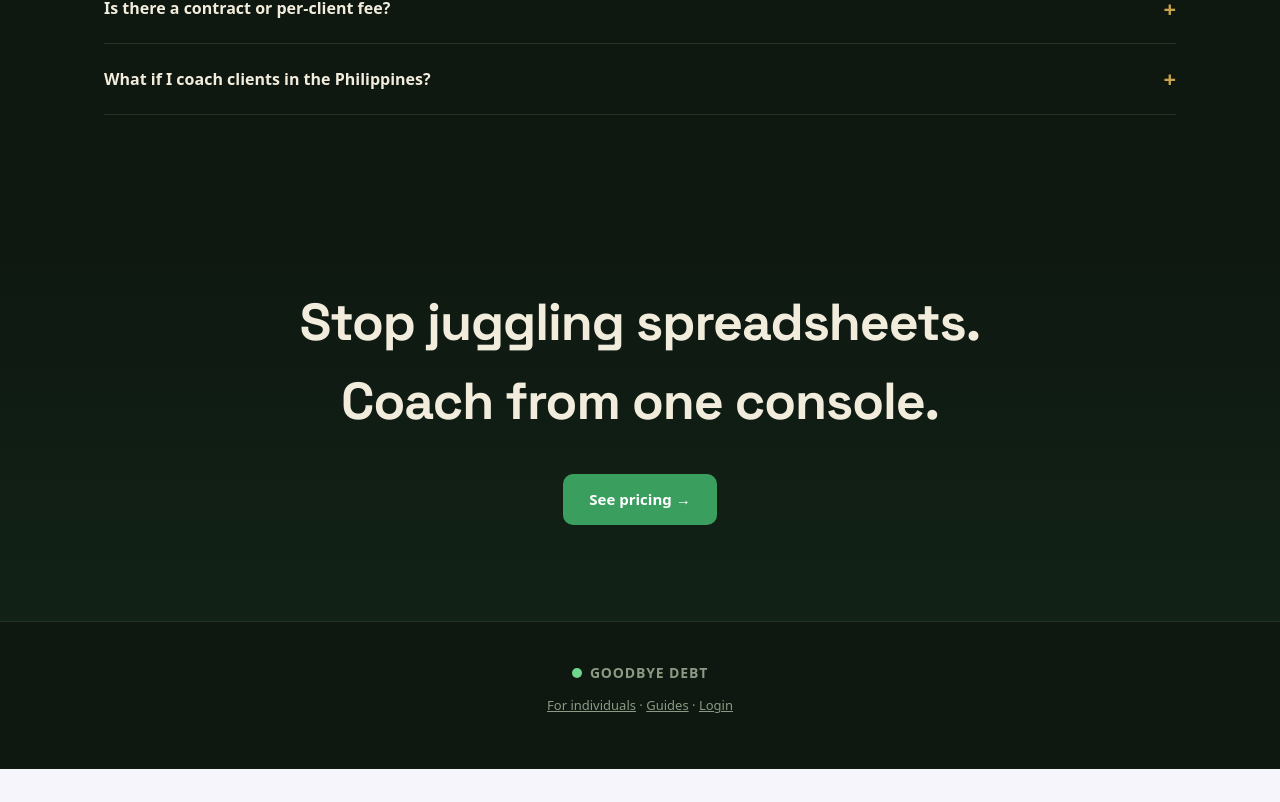
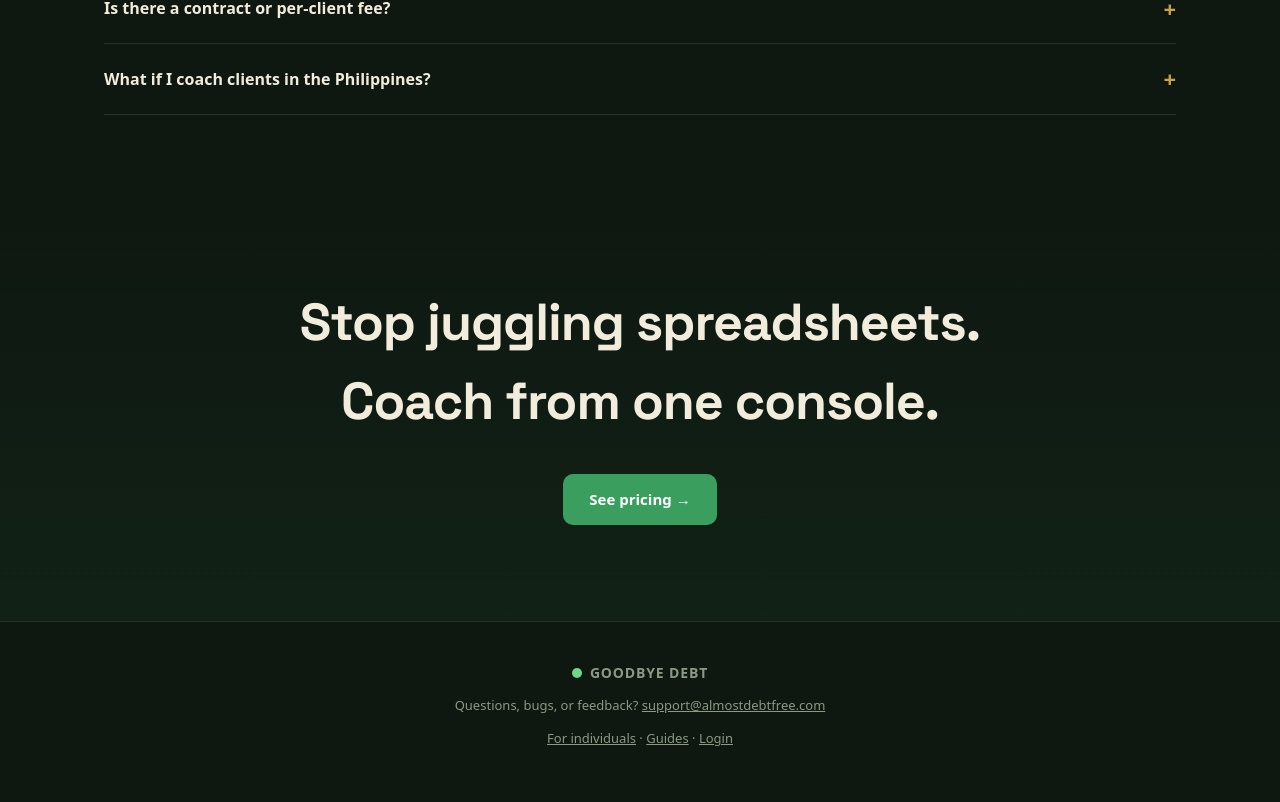
Before and after one commit to kathyhingan/Goodbyedebt, a Next.js app: page /for-coaches in a window 1280 px wide. Shown: the part 2506-3308 px from the top of the page. Before the commit the page ends 3275 px from the top, so only its background shows below. Built offline with nearby package versions, Linux system fonts and the light colour scheme; no server answers; the database is empty.

Commit message:
Show support@almostdebtfree.com in every public footer: bug reports and questions need a visible destination from launch day

```diff
--- a/src/app/for-coaches/page.tsx
+++ b/src/app/for-coaches/page.tsx
@@ -202,6 +202,10 @@ export default function ForCoachesPage() {
         <div className="fc-wrap">
           <div className="fc-logo" style={{ justifyContent: "center" }}><span className="fc-dot" />GOODBYE DEBT</div>
           <p>
+            Questions, bugs, or feedback?{" "}
+            <a href="mailto:support@almostdebtfree.com">support@almostdebtfree.com</a>
+          </p>
+          <p>
             <Link href="/">For individuals</Link> · <Link href="/guides">Guides</Link> ·{" "}
             <Link href="/login">Login</Link>
           </p>
--- a/src/app/guides/[slug]/page.tsx
+++ b/src/app/guides/[slug]/page.tsx
@@ -122,6 +122,7 @@ const footerHtml = `
 <footer>
   <div class="wrap">
     <div class="footer-logo"><span class="dot"></span>GOODBYE DEBT</div>
+    <div>Questions, bugs, or feedback? <a href="mailto:support@almostdebtfree.com">support@almostdebtfree.com</a></div>
     <div>&copy; 2026 Goodbye Debt. All rights reserved.</div>
   </div>
 </footer>
--- a/src/app/guides/page.tsx
+++ b/src/app/guides/page.tsx
@@ -116,6 +116,7 @@ const footerHtml = `
 <footer>
   <div class="wrap">
     <div class="logo"><span class="dot"></span>GOODBYE DEBT</div>
+    <div>Questions, bugs, or feedback? <a href="mailto:support@almostdebtfree.com">support@almostdebtfree.com</a></div>
     <div>&copy; 2026 Goodbye Debt. All rights reserved.</div>
   </div>
 </footer>
--- a/src/app/page.tsx
+++ b/src/app/page.tsx
@@ -396,6 +396,7 @@ const body = `
 <footer>
   <div class="wrap">
     <div class="logo"><span class="dot"></span>GOODBYE DEBT</div>
+    <div>Questions, bugs, or feedback? <a href="mailto:support@almostdebtfree.com">support@almostdebtfree.com</a></div>
     <div>&copy; 2026 Goodbye Debt. All rights reserved.</div>
   </div>
 </footer>
```
